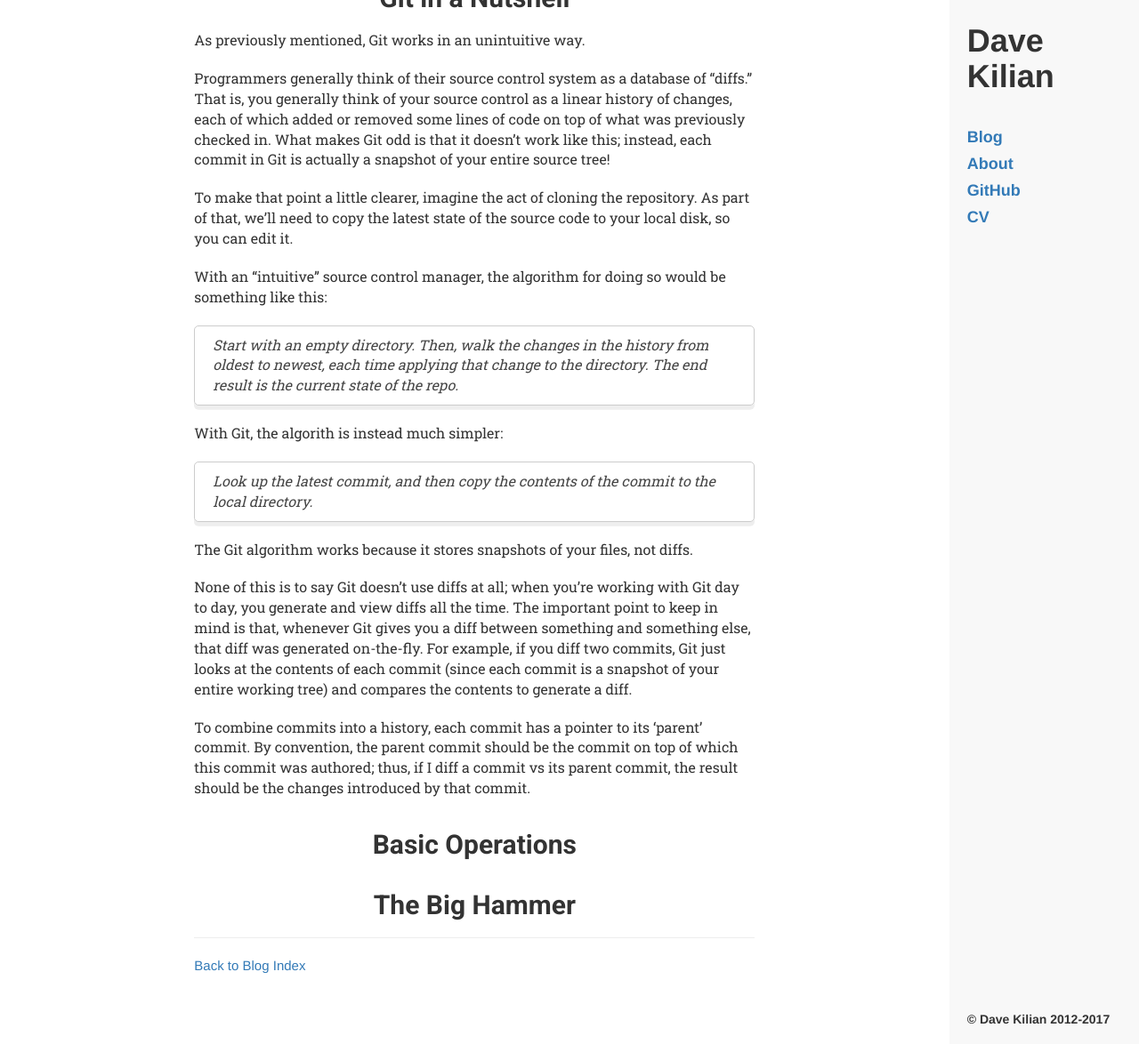
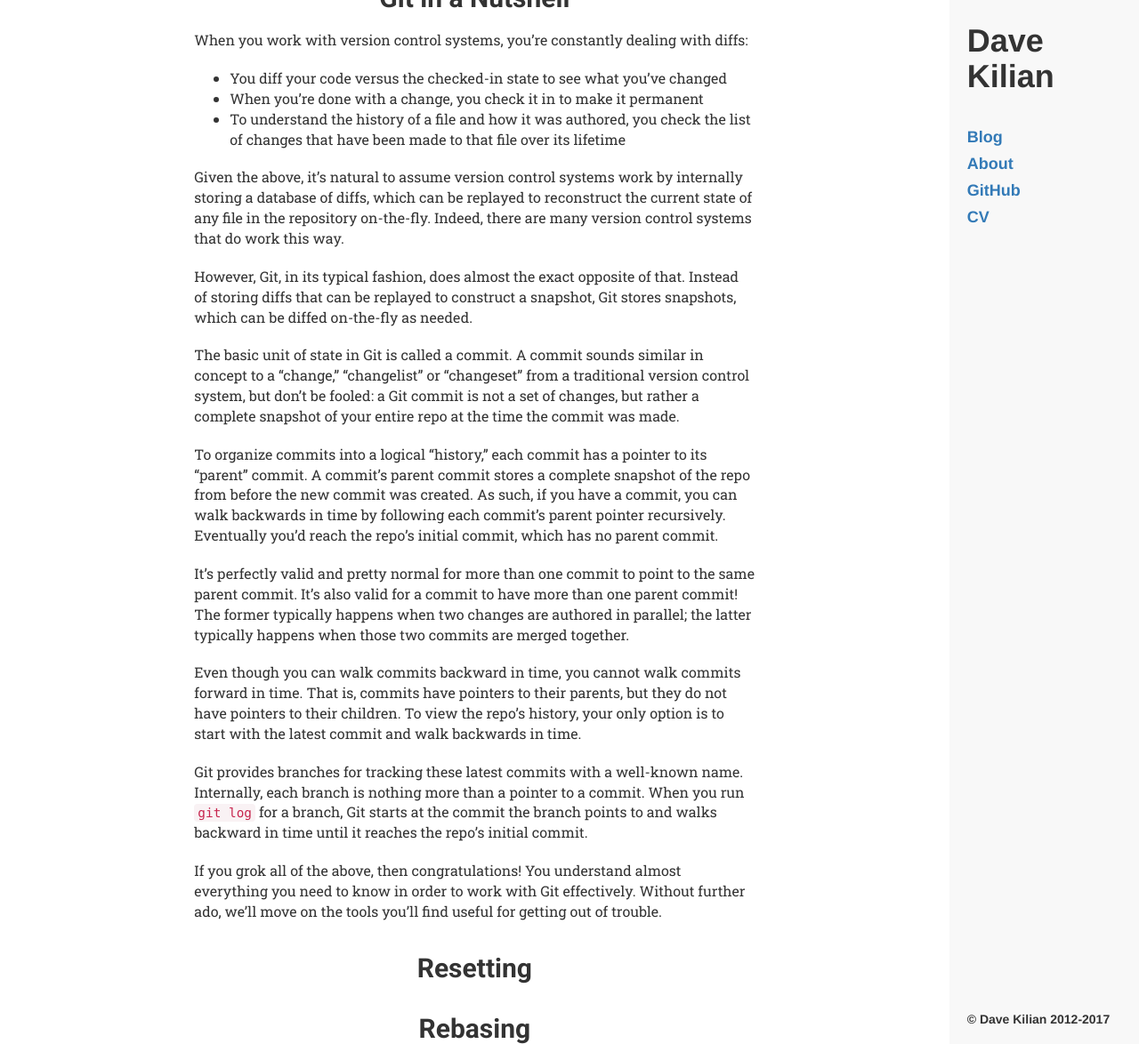
Before and after one commit to davekilian/davekilian.github.com, a Jekyll site: the page built from _posts/2017-12-15-git-immutable.markdown, in a window 1280 px wide and 1400 px high, scrolled down 558 px, cut to the strip 226-1400 px from the top of the window. Shown: the whole strip at 89% size. Built offline with Jekyll 4.4.1, drawn with Linux system fonts in a browser that asks for light colours; nearby versions of some CDN libraries; some of the changed text lies outside the part shown.

Commit message:
drafting

```diff
--- a/_posts/2017-12-15-git-immutable.markdown
+++ b/_posts/2017-12-15-git-immutable.markdown
@@ -5,7 +5,7 @@ author: Dave
 draft: true
 ---
 
-For how popular a tool Git is, we sure don't seem to understand it very well!
+For such a popular tool, we sure don't seem to understand Git very well!
 
 Beginners routinely have trouble getting Git to work smoothly, and even more advanced users stumble from time to time.
 Most developers who have used Git extensively for any reasonable period of time have had the experience of trying to do something straightforward, only to find the repo in such a weird state that it almost seemed simplest to just delete the whole thing and start over.
@@ -23,34 +23,49 @@ Once you understand this, you'll never need to blow away your repo again!
 
 ## Git in a Nutshell
 
-As previously mentioned, Git works in an unintuitive way.
+When you work with version control systems, you're constantly dealing with diffs:
 
-Programmers generally think of their source control system as a database of "diffs."
-That is, you generally think of your source control as a linear history of changes, each of which added or removed some lines of code on top of what was previously checked in.
-What makes Git odd is that it doesn't work like this; instead, each commit in Git is actually a snapshot of your entire source tree!
+* You diff your code versus the checked-in state to see what you've changed
+* When you're done with a change, you check it in to make it permanent
+* To understand the history of a file and how it was authored, you check the list of changes that have been made to that file over its lifetime
 
-To make that point a little clearer, imagine the act of cloning the repository.
-As part of that, we'll need to copy the latest state of the source code to your local disk, so you can edit it.
+Given the above, it's natural to assume version control systems work by internally storing a database of diffs, which can be replayed to reconstruct the current state of any file in the repository on-the-fly.
+Indeed, there are many version control systems that do work this way.
 
-With an "intuitive" source control manager, the algorithm for doing so would be something like this:
+However, Git, in its typical fashion, does almost the exact opposite of that.
+Instead of storing diffs that can be replayed to construct a snapshot, Git stores snapshots, which can be diffed on-the-fly as needed.
 
-> *Start with an empty directory.
-> Then, walk the changes in the history from oldest to newest, each time applying that change to the directory.
-> The end result is the current state of the repo.*
+The basic unit of state in Git is called a commit.
+A commit sounds similar in concept to a "change," "changelist" or "changeset" from a traditional version control system, but don't be fooled:
+a Git commit is not a set of changes, but rather a complete snapshot of your entire repo at the time the commit was made.
 
-With Git, the algorith is instead much simpler:
+To organize commits into a logical "history," each commit has a pointer to its "parent" commit.
+A commit's parent commit stores a complete snapshot of the repo from before the new commit was created.
+As such, if you have a commit, you can walk backwards in time by following each commit's parent pointer recursively.
+Eventually you'd reach the repo's initial commit, which has no parent commit.
 
-> *Look up the latest commit, and then copy the contents of the commit to the local directory.*
+It's perfectly valid and pretty normal for more than one commit to point to the same parent commit.
+It's also valid for a commit to have more than one parent commit!
+The former typically happens when two changes are authored in parallel; the latter typically happens when those two commits are merged together.
 
-The Git algorithm works because it stores snapshots of your files, not diffs.
+Even though you can walk commits backward in time, you cannot walk commits forward in time.
+That is, commits have pointers to their parents, but they do not have pointers to their children.
+To view the repo's history, your only option is to start with the latest commit and walk backwards in time.
 
-None of this is to say Git doesn't use diffs at all; when you're working with Git day to day, you generate and view diffs all the time.
-The important point to keep in mind is that, whenever Git gives you a diff between something and something else, that diff was generated on-the-fly.
-For example, if you diff two commits, Git just looks at the contents of each commit (since each commit is a snapshot of your entire working tree) and compares the contents to generate a diff.
+Git provides branches for tracking these latest commits with a well-known name.
+Internally, each branch is nothing more than a pointer to a commit.
+When you run `git log` for a branch, Git starts at the commit the branch points to and walks backward in time until it reaches the repo's initial commit.
 
-To combine commits into a history, each commit has a pointer to its 'parent' commit.
-By convention, the parent commit should be the commit on top of which this commit was authored; thus, if I diff a commit vs its parent commit, the result should be the changes introduced by that commit.
+If you grok all of the above, then congratulations!
+You understand almost everything you need to know in order to work with Git effectively.
+Without further ado, we'll move on the tools you'll find useful for getting out of trouble.
 
-## Basic Operations
+## Resetting
+
+## Rebasing
+
+## Cherry-Pick
+
+## The Reflog
 
 ## The Big Hammer
```
